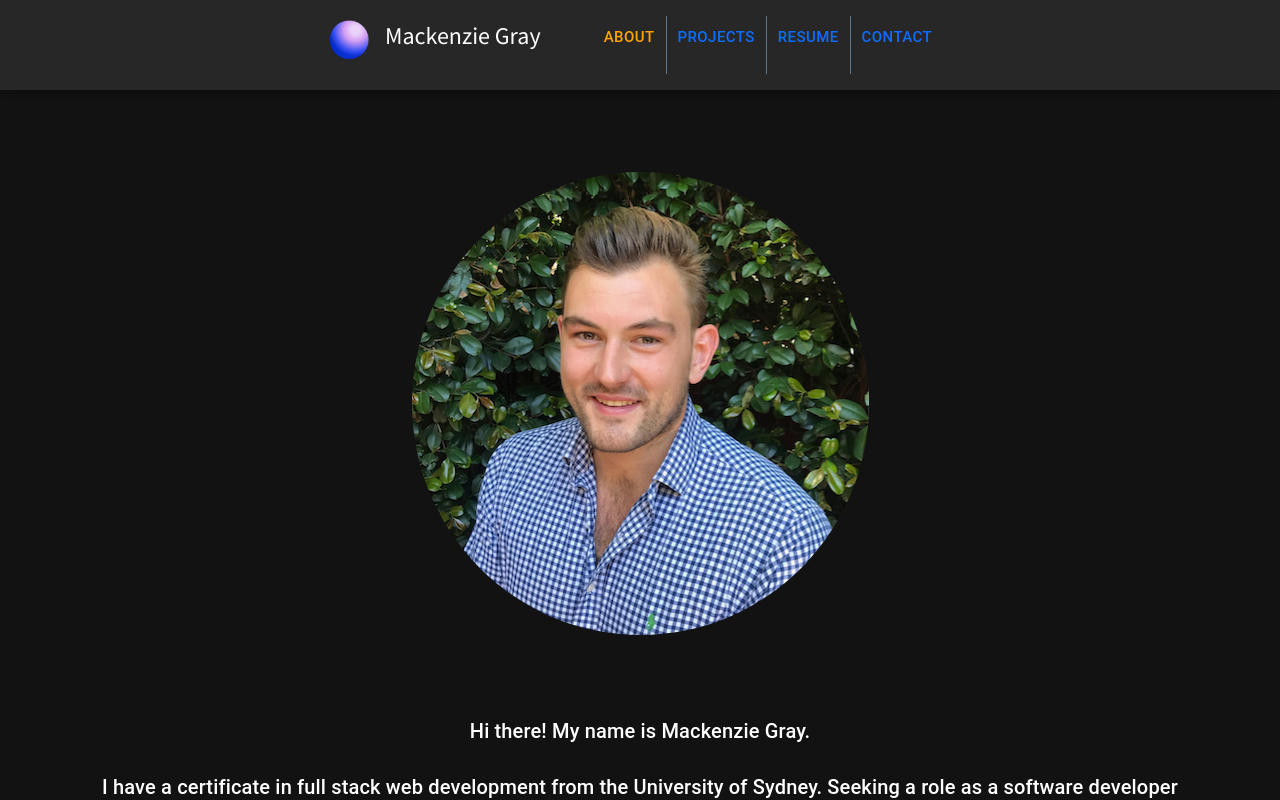
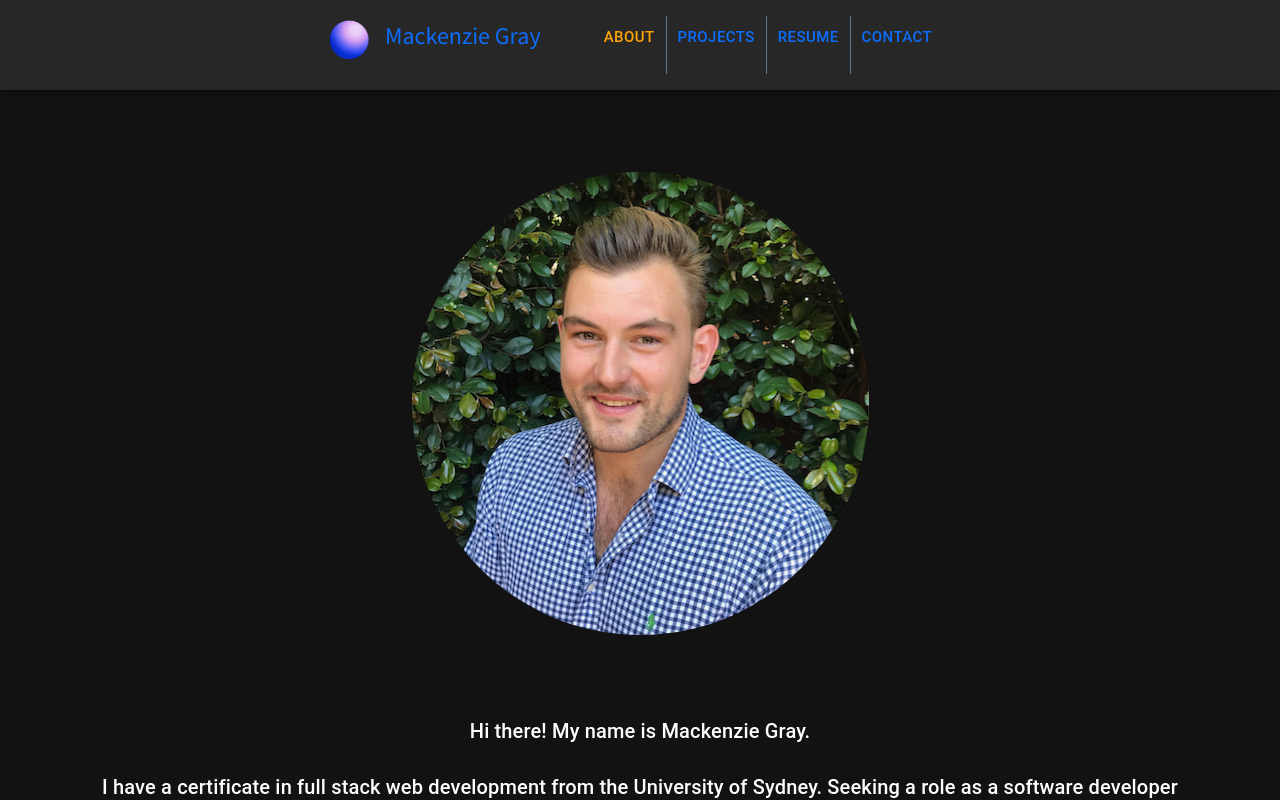
Before and after one commit to mdkgray/portfoligray, a React (Create React App) app: page / in a window 1280 px wide. Shown: the top 800 px of the page. Built offline with nearby package versions, Linux system fonts and the light colour scheme.

Commit message:
added nav to homepage when icon and name are clicked

```diff
--- a/src/components/Header.js
+++ b/src/components/Header.js
@@ -1,4 +1,5 @@
 import React from 'react'
+import { Link } from "react-router-dom";
 import Navigation from './Navigation';
 import AppBar from '@mui/material/AppBar';
 import Box from '@mui/material/Box';
@@ -16,7 +17,10 @@ function Header() {
                 columns={{ xs: 1, sm: 8, md: 12 }}>
                 <Toolbar>
                     <div className='d-flex flex-wrap p-2 col justify-content-center'>
-                        <div>
+                        <Link
+                            to={'/'}
+                            style={{ textDecoration: 'none' }}
+                            >
                             <IconButton
                                 size="large"
                                 edge="start"
@@ -33,7 +37,7 @@ function Header() {
                                 />
                                 <h4 className="mx-3">Mackenzie Gray</h4>
                             </IconButton>
-                        </div>
+                        </Link>
                         <div>
                             <Navigation className='float-end float-md-start' />
                         </div>
```
